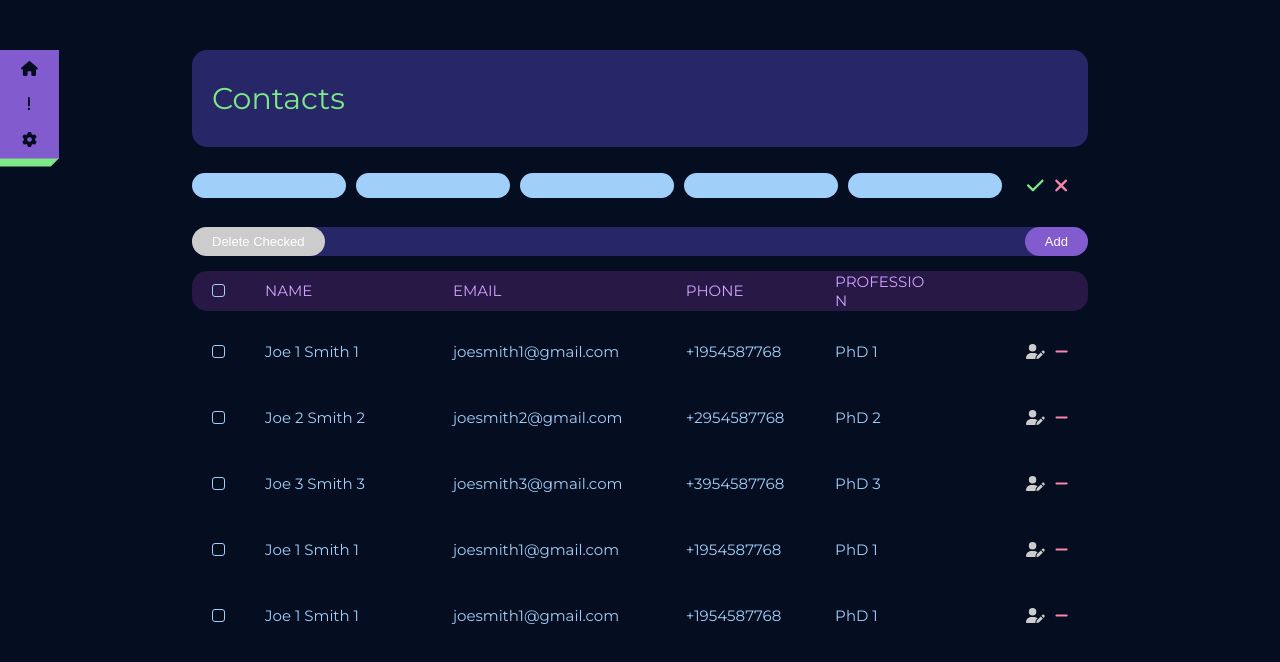
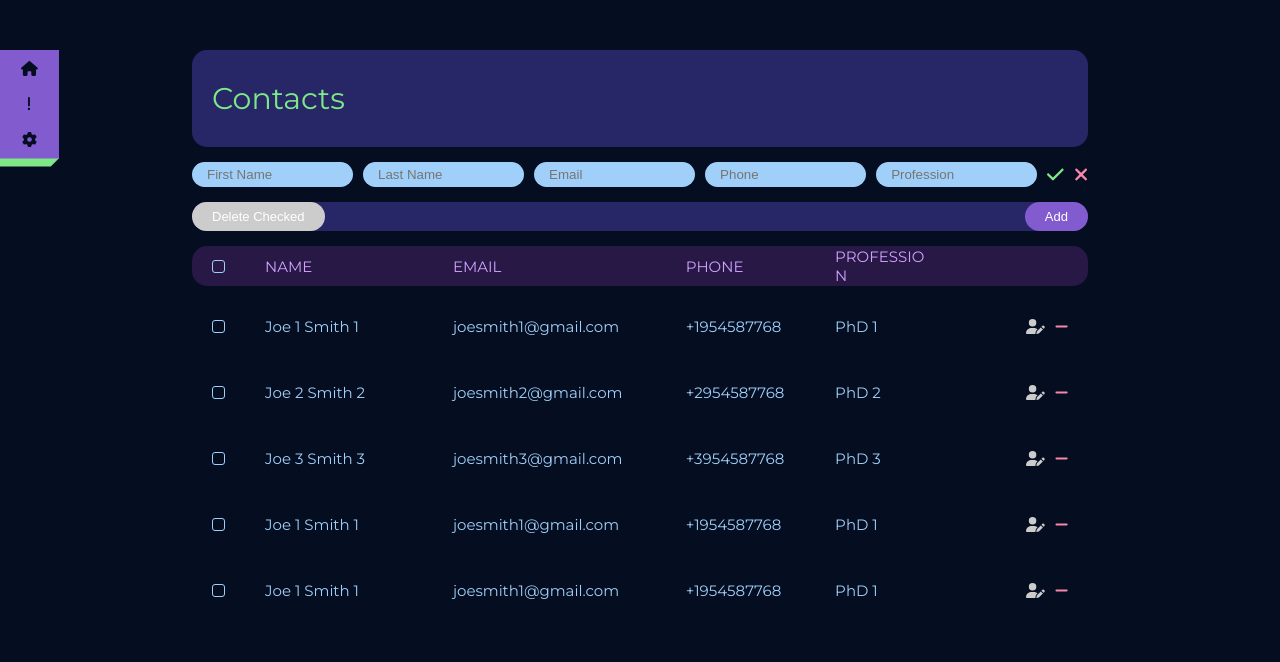
Before and after one commit to ghumash/ContactManager, a React (Create React App) app: page / in a window 1280 px wide. Shown: the top 662 px of the page. Built offline with nearby package versions, Linux system fonts and the light colour scheme.

Commit message:
Refactor: "InlineContact.css" style

```diff
--- a/src/List/InlineContact/InlineContact.css
+++ b/src/List/InlineContact/InlineContact.css
@@ -2,16 +2,10 @@
   display: flex;
   justify-content: space-between;
   align-items: center;
-  margin-bottom: 2%;
-}
-
-.inlineContact > :first-child {
-  margin-left: 0;
 }
 
 .InlineContact-item {
   width: 100%;
-  margin: 11px 5px;
   padding: 5px 15px;
 
   background-color: var(--color-5);
@@ -20,8 +14,6 @@
 }
 
 .InlineContact-btn-group {
-  padding: 0 20px;
-
   display: flex;
   justify-content: flex-end;
   align-items: center;
--- a/src/List/InlineContact/InlineContact.jsx
+++ b/src/List/InlineContact/InlineContact.jsx
@@ -102,6 +102,7 @@ export default function InlineContact({
     <form className="inlineContact">
       <input
         className="InlineContact-item"
+        placeholder="First Name"
         type="text"
         value={firstNameInput}
         onChange={(e) => {
@@ -110,6 +111,7 @@ export default function InlineContact({
       />
       <input
         className="InlineContact-item"
+        placeholder="Last Name"
         type="text"
         value={lastNameInput}
         onChange={(e) => {
@@ -118,6 +120,7 @@ export default function InlineContact({
       />
       <input
         className="InlineContact-item"
+        placeholder="Email"
         type="text"
         value={emailInput}
         onChange={(e) => {
@@ -126,6 +129,7 @@ export default function InlineContact({
       />
       <input
         className="InlineContact-item"
+        placeholder="Phone"
         type="text"
         value={phoneInput}
         onChange={(e) => {
@@ -134,6 +138,7 @@ export default function InlineContact({
       />
       <input
         className="InlineContact-item"
+        placeholder="Profession"
         type="text"
         value={professionInput}
         onChange={(e) => {
--- a/src/List/List.css
+++ b/src/List/List.css
@@ -13,3 +13,25 @@
   justify-content: center;
   flex-wrap: wrap;
 }
+
+.InlineAdd {
+  margin-bottom: 15px;
+  margin-left: 0;
+}
+
+.InlineAdd > .inlineContact > * {
+  margin-right: 10px;
+}
+
+.InlineAdd > .inlineContact > :last-child {
+  margin-right: 0;
+}
+
+.InlineEditItem > .inlineContact > * {
+  padding: 6px 10px;
+  margin: 10px 10px 10px 0;
+}
+
+.InlineEditItem > .inlineContact > :first-child {
+  margin-left: 20px;
+}
--- a/src/List/List.jsx
+++ b/src/List/List.jsx
@@ -162,6 +162,7 @@ export default function List({
 
           {contacts.map((contact) => {
             return inlineContactStatus && contact.id === newContact.id ?
+              <div className="InlineEditItem">
                 <InlineContact
                   title={"Edit Contact"}
                   button={"Save"}
@@ -177,7 +178,9 @@ export default function List({
                   setContacts={setContacts}
                   setNewContact={setNewContact}
                   setInlineContactStatus={setInlineContactStatus}
-              /> : (
+                />
+              </div>
+              : (
                 <ListItem
                   key={contact.id}
                   id={contact.id}
```
Lines whose indentation alone changed are shown as unchanged.
